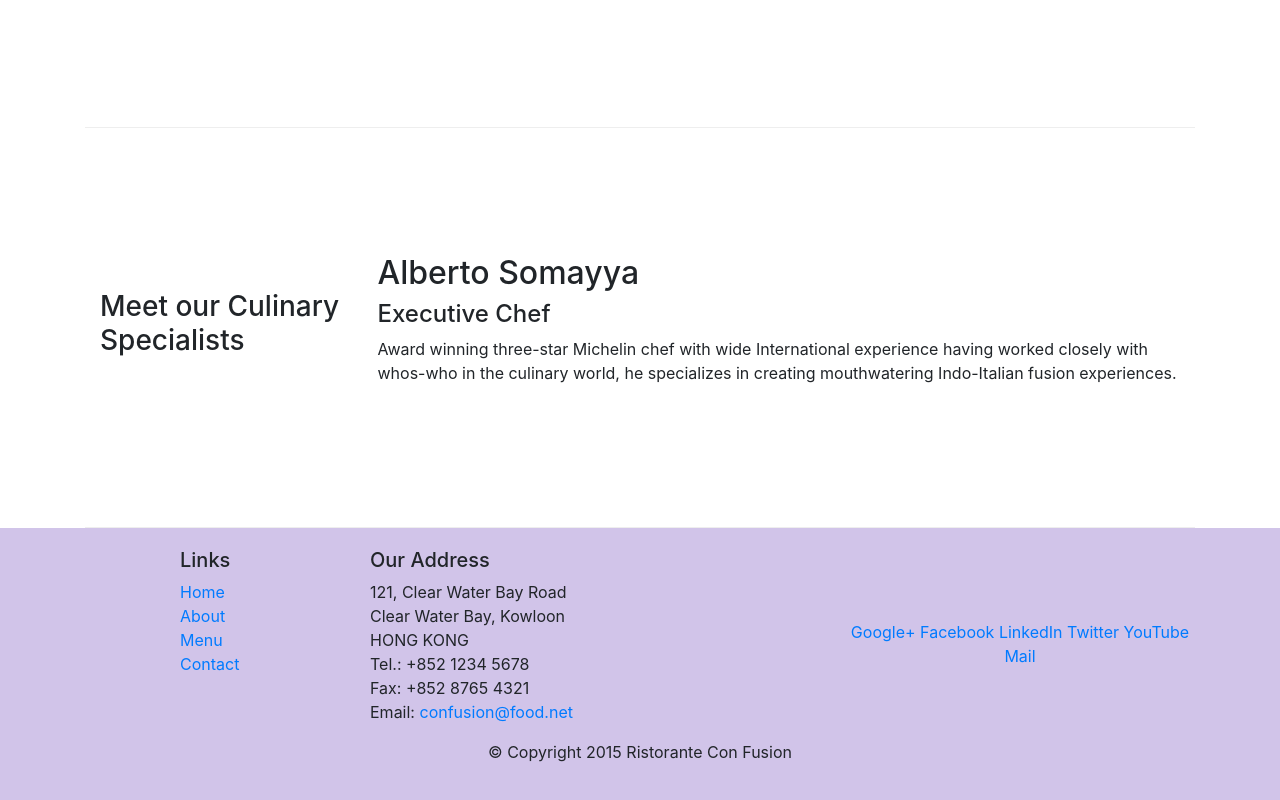
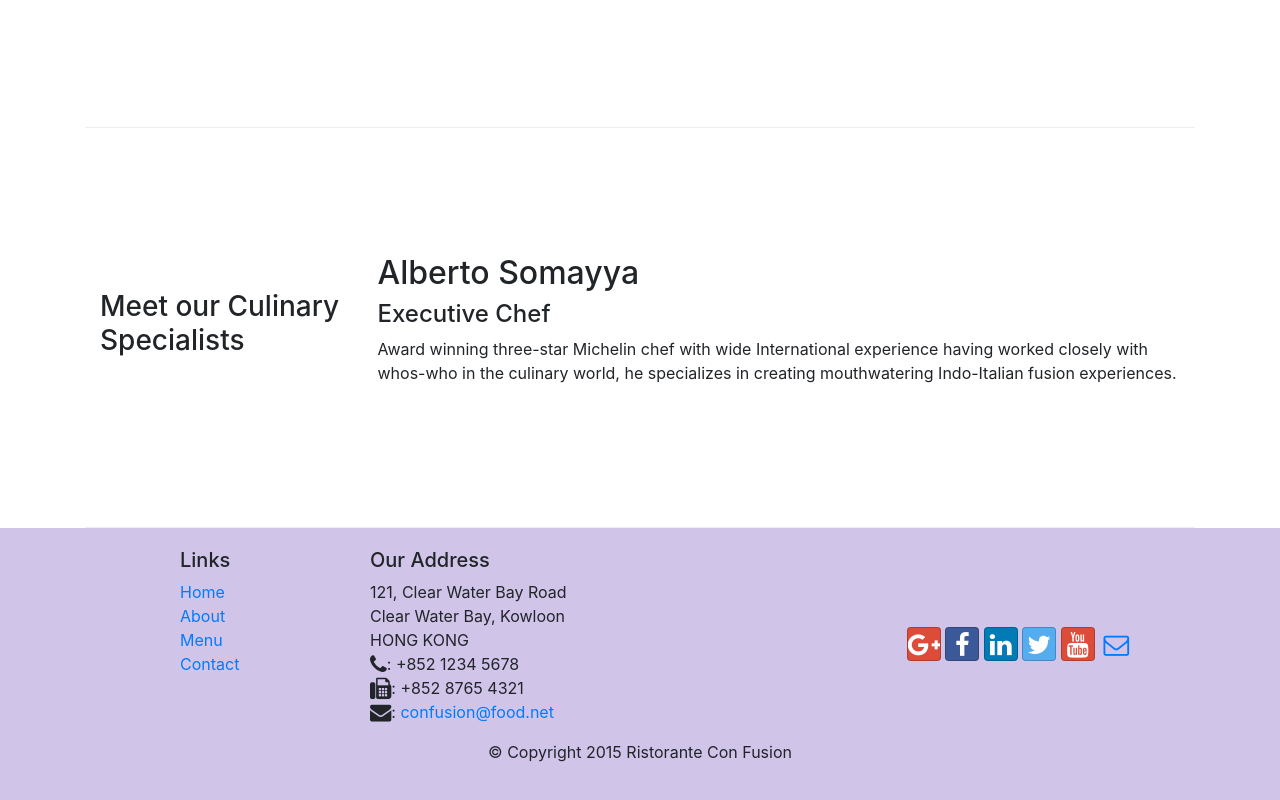
Before and after one commit to paul7694/conFusion, a website: page index.html in a window 1280 px wide. Shown: the part 982-1782 px from the top of the page. Drawn offline with nearby package versions, Linux system fonts and the light colour scheme.

Commit message:
Icon Fonts

```diff
--- a/index.html
+++ b/index.html
@@ -11,7 +11,8 @@
 
     <!-- Bootstrap CSS -->
     <link rel="stylesheet" href="node_modules/bootstrap/dist/css/bootstrap.min.css">
-
+    <link rel="stylesheet" href="node_modules/font-awesome/css/font-awesome.min.css">
+    <link rel="stylesheet" href="node_modules/bootstrap-social/bootstrap-social.css">
     <link href="css/styles.css" rel="stylesheet">
 </head>
 
@@ -24,10 +25,10 @@
            <a class="navbar-brand mr-auto" href="#">Ristorante Con Fusion</a>
            <div class="collapse navbar-collapse" id="Navbar">
                 <ul class="navbar-nav mr-auto">
-                    <li class="nav-item active"><a class="nav-link" href="#">Home</a></li>
-                    <li class="nav-item"><a class="nav-link" href="./aboutus.html">About</a></li>
-                    <li class="nav-item"><a class="nav-link" href="#">Menu</a></li>
-                    <li class="nav-item"><a class="nav-link" href="#">Contact</a></li>
+                    <li class="nav-item active"><a class="nav-link" href="#"><span class="fa fa-home fa-lg"></span> Home</a></li>
+                    <li class="nav-item"><a class="nav-link" href="./aboutus.html"><span class="fa fa-info fa-lg"></span> About</a></li>
+                    <li class="nav-item"><a class="nav-link" href="#"><span class="fa fa-list fa-lg"></span> Menu</a></li>
+                    <li class="nav-item"><a class="nav-link" href="#"><span class="fa fa-address-card fa-lg"></span> Contact</a></li>
                 </ul>
             </div>
 
@@ -99,19 +100,20 @@
 		              121, Clear Water Bay Road<br>
 		              Clear Water Bay, Kowloon<br>
 		              HONG KONG<br>
-		              Tel.: +852 1234 5678<br>
-		              Fax: +852 8765 4321<br>
-		              Email: <a href="mailto:confusion@food.net">confusion@food.net</a>
+		              <i class="fa fa-phone fa-lg"></i>: +852 1234 5678<br>
+                      <i class="fa fa-fax fa-lg"></i>: +852 8765 4321<br>
+                      <i class="fa fa-envelope fa-lg"></i>:
+                      <a href="mailto:confusion@food.net">confusion@food.net</a>
 		           </address>
                 </div>
-                <div class="col col-sm-4 align-self-center">
-                    <div style="text-align:center">
-                        <a href="http://google.com/+">Google+</a>
-                        <a href="http://www.facebook.com/profile.php?id=">Facebook</a>
-                        <a href="http://www.linkedin.com/in/">LinkedIn</a>
-                        <a href="http://twitter.com/">Twitter</a>
-                        <a href="http://youtube.com/">YouTube</a>
-                        <a href="mailto:">Mail</a>
+                <div class="col-12 col-sm-4 align-self-center">
+                    <div class="text-center">
+                        <a class="btn btn-social-icon btn-google" href="http://google.com/+"><i class="fa fa-google-plus"></i></a>
+                        <a class="btn btn-social-icon btn-facebook" href="http://www.facebook.com/profile.php?id="><i class="fa fa-facebook"></i></a>
+                        <a class="btn btn-social-icon btn-linkedin" href="http://www.linkedin.com/in/"><i class="fa fa-linkedin"></i></a>
+                        <a class="btn btn-social-icon btn-twitter" href="http://twitter.com/"><i class="fa fa-twitter"></i></a>
+                        <a class="btn btn-social-icon btn-google" href="http://youtube.com/"><i class="fa fa-youtube"></i></a>
+                        <a class="btn btn-social-icon" href="mailto:"><i class="fa fa-envelope-o"></i></a>
                     </div>
                 </div>
            </div>
--- a/package.json
+++ b/package.json
@@ -11,10 +11,12 @@
   "author": "",
   "license": "ISC",
   "devDependencies": {
+    "font-awesome": "^4.7.0",
     "lite-server": "^2.3.0"
   },
   "dependencies": {
     "bootstrap": "^4.0.0",
+    "bootstrap-social": "^5.1.1",
     "jquery": "^3.3.1",
     "popper.js": "^1.12.9"
   }
```
Also changed, not shown: aboutus.html (+19 -15 lines), 1 other file.
